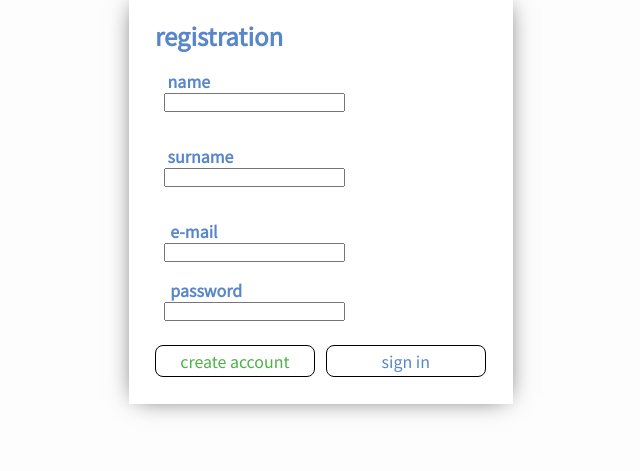
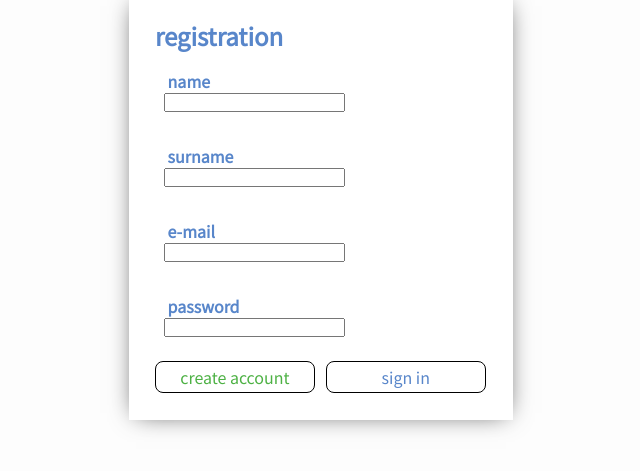
Before and after one commit to araneoAnicet/akademik, a Flask app: page /registration in a window 1280 px wide. Shown: the part 129-600 px from the top of the page, without its empty margins (319-959 px from the left). Run offline with Flask 2, Linux system fonts and the light colour scheme; some web fonts are replaced.

Commit message:
set inline-block display property to password and e-mail inputs

```diff
--- a/templates/registration.html
+++ b/templates/registration.html
@@ -16,11 +16,11 @@
                 <h2>surname</h2>
                 <input>
             </div>
-            <div class="input-box">
+            <div class="input-box name">
                 <h2>e-mail</h2>
                 <input>
             </div>
-            <div class="input-box">
+            <div class="input-box name">
                 <h2>password</h2>
                 <input>
             </div>
```
